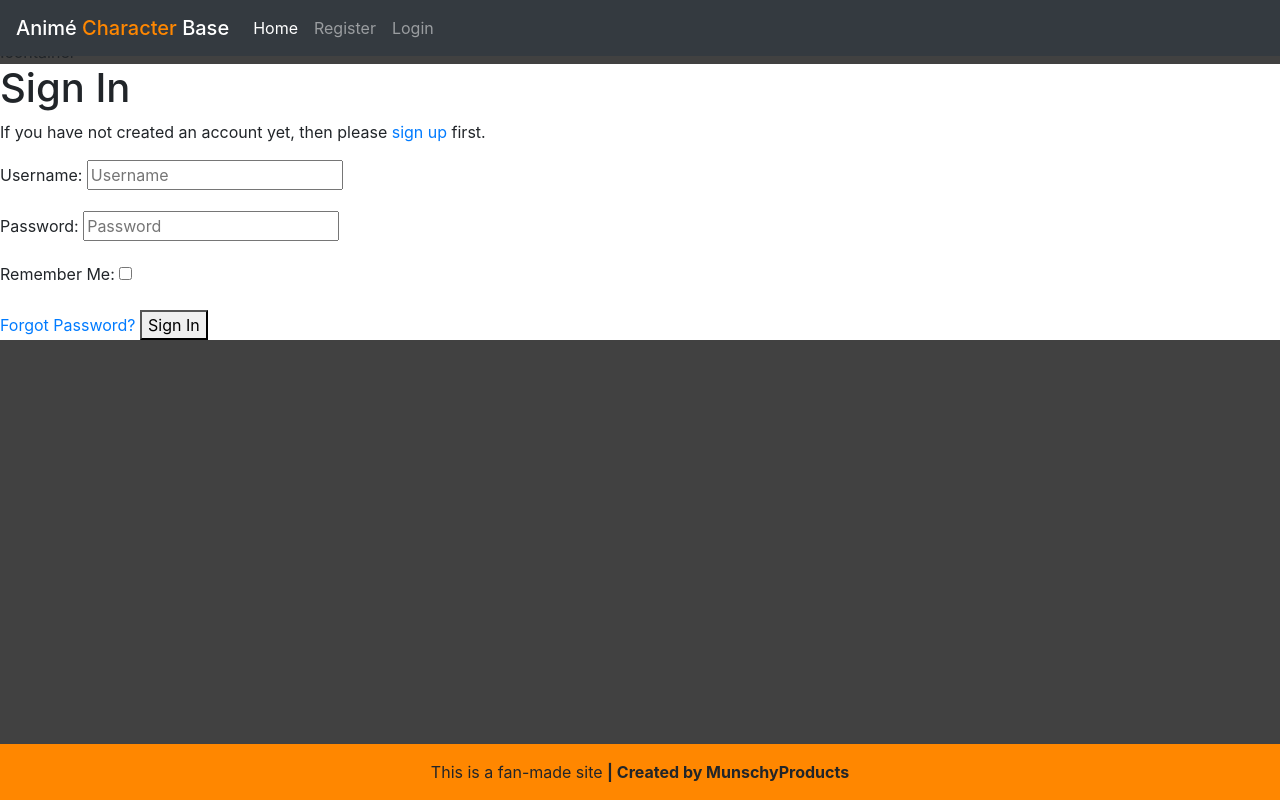
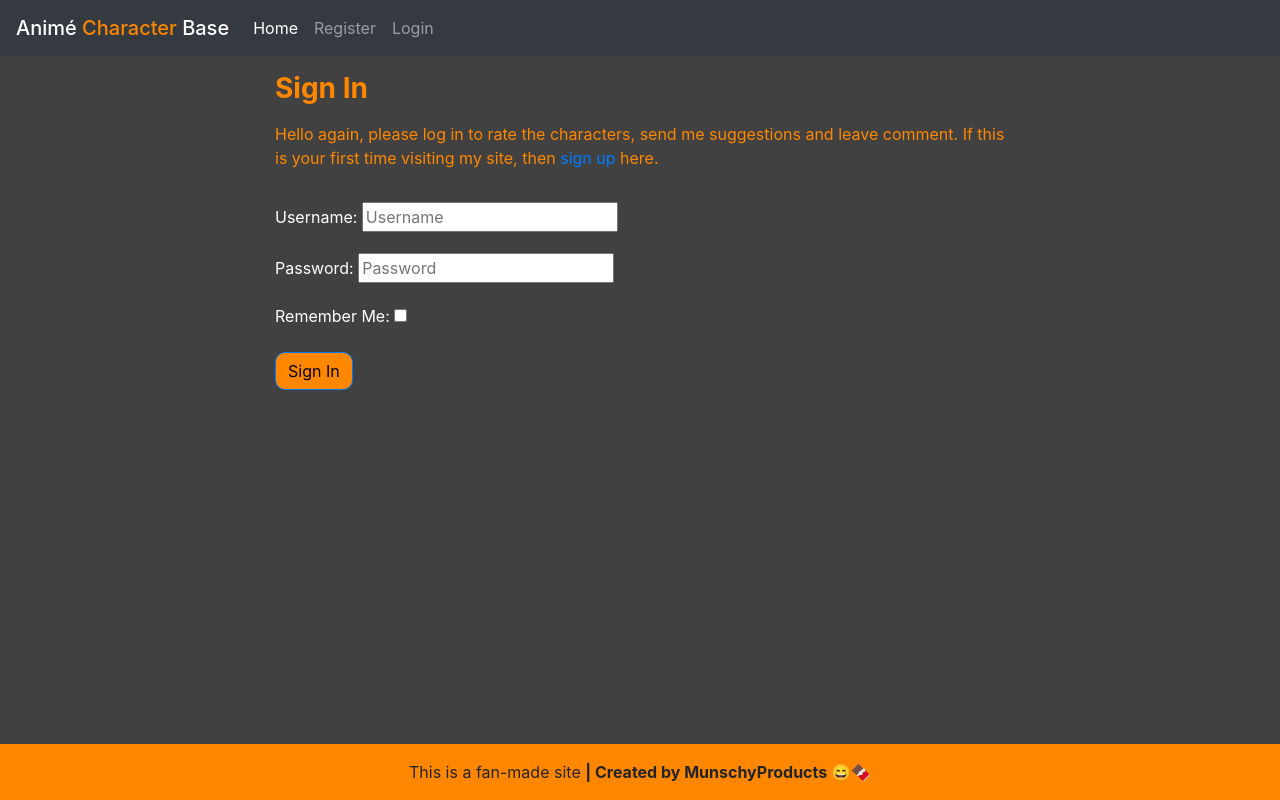
Before and after one commit to lukemunsch/anime-character-base, a Django app: page /accounts/login/ in a window 1280 px wide. Run offline with Django 3.2, Linux system fonts and the light colour scheme; some libraries are stand-ins or nearby versions.

Commit message:
add style changes to login page

```diff
--- a/static/css/style.css
+++ b/static/css/style.css
@@ -36,12 +36,22 @@ body {
     background-color: rgb(255, 135, 0);
 }
 
+.btn-primary {
+    background-color: rgb(255, 135, 0);
+    border-radius: 10px;
+    color: black;
+}
+
 .btn-delete {
     background-color: maroon;
     border: 0;
 }
 
-.hr-white {
+.hr-orange {
     background-color: rgb(255, 135, 0);
     height: 1px;
 }
+
+label {
+    color: white;
+}
--- a/templates/account/login.html
+++ b/templates/account/login.html
@@ -6,42 +6,32 @@
 {% block head_title %}{% trans "Sign In" %}{% endblock %}
 
 {% block content %}
-.container
-<div class="white-bg">
-  <h1>{% trans "Sign In" %}</h1>
+<div class="container">
+  <div class="row">
+    <div class="col-md-8 mt-3 offset-md-2">
 
-  {% get_providers as socialaccount_providers %}
 
-  {% if socialaccount_providers %}
-  <p>{% blocktrans with site.name as site_name %}Please sign in with one
-    of your existing third party accounts. Or, <a href="{{ signup_url }}">sign up</a>
-    for a {{ site_name }} account and sign in below:{% endblocktrans %}</p>
 
-  <div class="socialaccount_ballot">
+      <h3 class="orange-text mt-3"><strong>{% trans "Sign In" %}</strong></h3>
 
-    <ul class="socialaccount_providers">
-      {% include "socialaccount/snippets/provider_list.html" with process="login" %}
-    </ul>
 
-    <div class="login-or">{% trans 'or' %}</div>
-
+      <p class="orange-text mt-3">{% blocktrans %}Hello again, please log in to rate the characters, send me suggestions and
+        leave comment. If this is your first time visiting my site, then <a class="link" href="{{ signup_url }}">sign up</a>
+        here.{% endblocktrans %}</p>
     </div>
-
-  {% include "socialaccount/snippets/login_extra.html" %}
-
-  {% else %}
-  <p>{% blocktrans %}If you have not created an account yet, then please
-    <a href="{{ signup_url }}">sign up</a> first.{% endblocktrans %}</p>
-  {% endif %}
-
+  </div>
+  <div class="row">
+    <div class="col-md-8 mt-3 offset-md-2">
       <form class="login" method="POST" action="{% url 'account_login' %}">
         {% csrf_token %}
         {{ form.as_p }}
         {% if redirect_field_value %}
         <input type="hidden" name="{{ redirect_field_name }}" value="{{ redirect_field_value }}" />
         {% endif %}
-    <a class="button secondaryAction" href="{% url 'account_reset_password' %}">{% trans "Forgot Password?" %}</a>
-    <button class="primaryAction" type="submit">{% trans "Sign In" %}</button>
+        <button class="btn btn-primary right" type="submit">{% trans "Sign In" %}</button>
       </form>
     </div>
+  </div>
+</div>
+
 {% endblock %}
--- a/templates/account/logout.html
+++ b/templates/account/logout.html
@@ -1,4 +1,4 @@
-{% extends "account/base.html" %}
+{% extends "base.html" %}
 
 {% load i18n %}
 
--- a/templates/account/signup.html
+++ b/templates/account/signup.html
@@ -1,4 +1,4 @@
-{% extends "account/base.html" %}
+{% extends "base.html" %}
 
 {% load i18n %}
 
--- a/templates/base.html
+++ b/templates/base.html
@@ -111,7 +111,7 @@
             <div class="footer-copyright text-center py-3">
                 <span>
                     This is a fan-made site </span>
-                <strong>| Created by MunschyProducts</strong>
+                <strong>| Created by MunschyProducts 😄🍫</strong>
             </div>
         </footer>
         <!-- Footer -->
--- a/templates/index.html
+++ b/templates/index.html
@@ -11,14 +11,14 @@
             <h1 class="text-center orange-text">The Animé Character Base</h1>
             <!-- search bar element -->
             <div class="row">
-                <div class="col-md-4">
+                <div class="col-md-6">
                     <form class="form-inline my-2 my-lg-0">
                         <input class="form-control mr-sm-2" type="search" placeholder="Search" aria-label="Search">
                         <button class="btn btn-outline-success my-2 my-sm-0" type="submit">Search</button>
                     </form>
                 </div>
             </div>
-            <hr class="hr-white" />
+            <hr class="hr-orange" />
 
             <!-- visual list list of character cards -->
             <div class="row">
```
Lines whose indentation alone changed are shown as unchanged.
